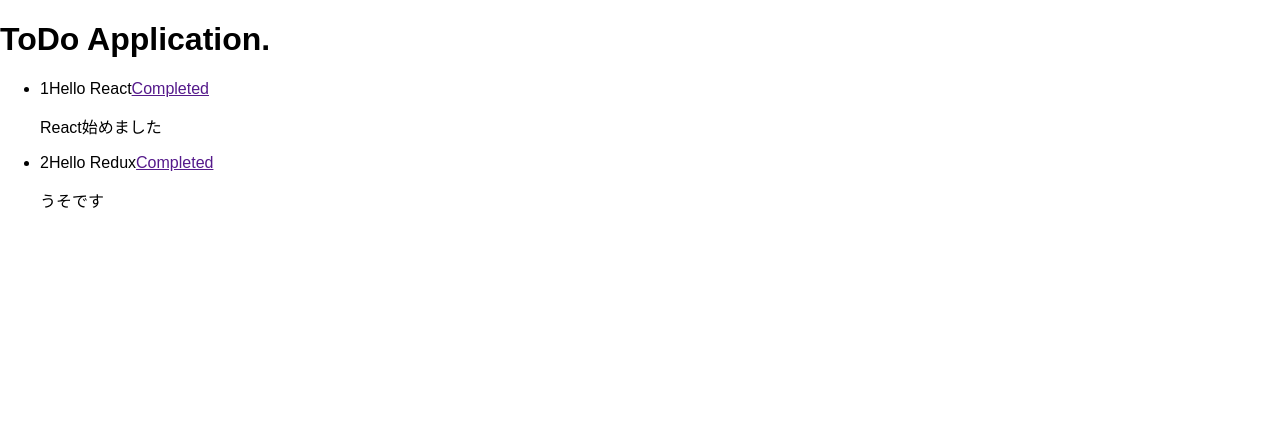
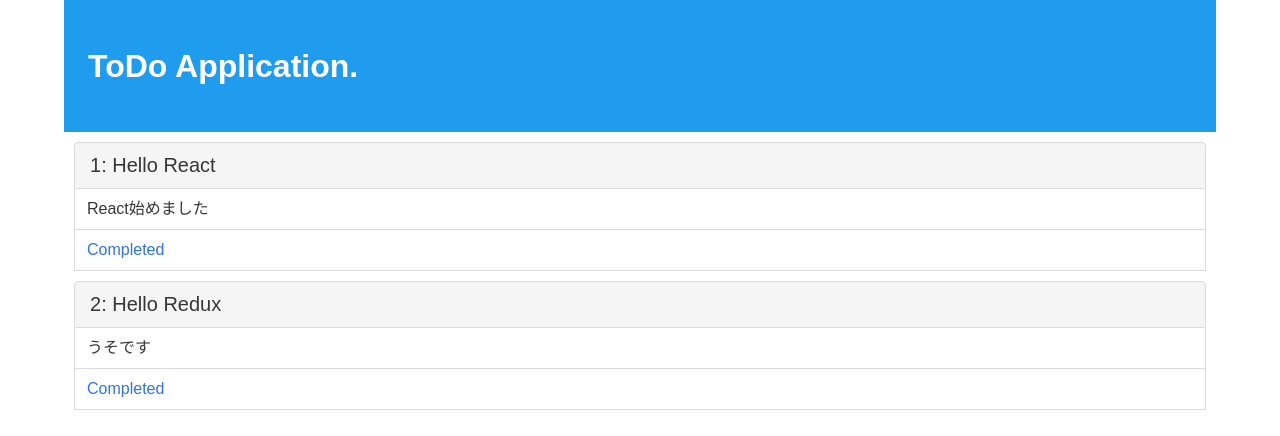
Before and after one commit to t-kojima/tutorial-firebase-vue, a React (Create React App) app: page / in a window 1280 px wide. Shown: the top 436 px of the page. Built offline with nearby package versions, Linux system fonts and the light colour scheme.

Commit message:
chore: bluma

```diff
--- a/public/index.html
+++ b/public/index.html
@@ -10,6 +10,7 @@
     -->
     <link rel="manifest" href="%PUBLIC_URL%/manifest.json">
     <link rel="shortcut icon" href="%PUBLIC_URL%/favicon.ico">
+    <link rel="stylesheet" href="https://cdnjs.cloudflare.com/ajax/libs/bulma/0.7.1/css/bulma.min.css">
     <!--
       Notice the use of %PUBLIC_URL% in the tags above.
       It will be replaced with the URL of the `public` folder during the build.
--- a/src/App.js
+++ b/src/App.js
@@ -26,8 +26,14 @@ export default class App extends Component {
   render() {
     return (
       <div className="app">
-        <h1>ToDo Application.</h1>
-        <TodoList todos={this.state.todos} />
+        <section className="hero container is-info">
+          <div className="hero-body">
+            <h1 className="title">ToDo Application.</h1>
+          </div>
+        </section>
+        <section className="container">
+          <TodoList todos={this.state.todos} />
+        </section>
       </div>
     )
   }
--- a/src/Todo.jsx
+++ b/src/Todo.jsx
@@ -7,10 +7,19 @@ export default class Todo extends Component {
     const link = this.props.done ? 'Undo' : 'Completed'
     return (
       <li className={className}>
-        <span>{this.props.id}</span>
-        <span>{this.props.title}</span>
-        <a href="">{link}</a>
-        <p>{this.props.description}</p>
+        <nav className="panel">
+          <div className="panel-heading">
+            <p>
+              {this.props.id}: {this.props.title}
+            </p>
+          </div>
+          <div className="panel-block">
+            <p>{this.props.description}</p>
+          </div>
+          <div className="panel-block">
+            <a href="">{link}</a>
+          </div>
+        </nav>
       </li>
     )
   }
--- a/src/index.css
+++ b/src/index.css
@@ -3,3 +3,7 @@ body {
   padding: 0;
   font-family: sans-serif;
 }
+
+nav.panel {
+  margin: 10px;
+}
```
